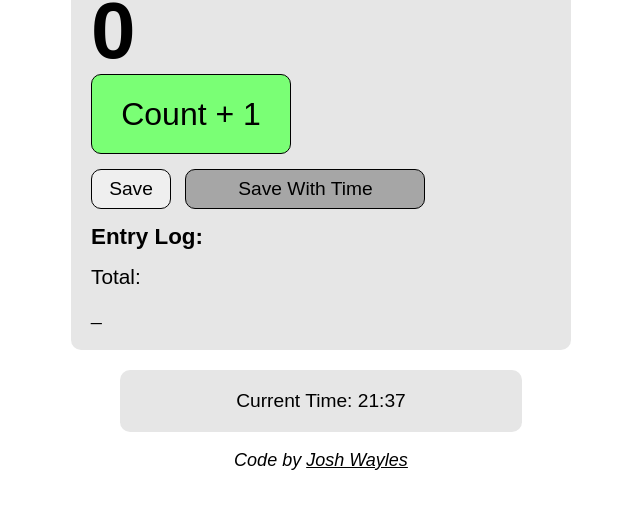
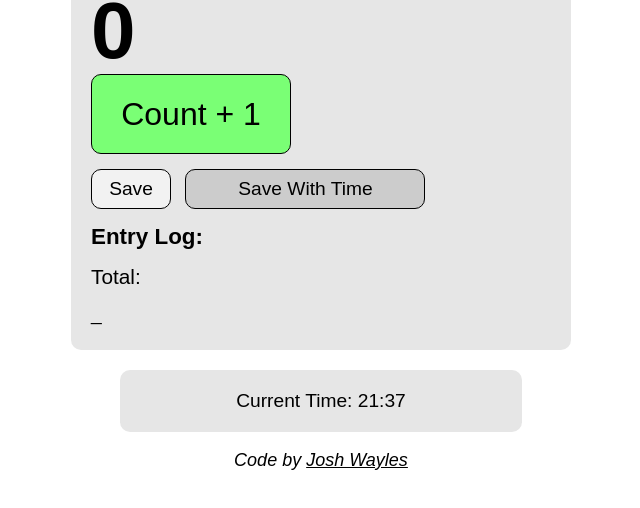
Before and after one commit to JoshWayles/Counter-App, a plain HTML site: page index.html in a window 1280 px wide. Shown: the part 86-594 px from the top of the page, without its empty margins (319-959 px from the left). Drawn offline with Linux system fonts and the light colour scheme.

Commit message:
Update style.css

```diff
--- a/style.css
+++ b/style.css
@@ -69,13 +69,14 @@ button {
 }
 
 .save {
+  background-color: hsl(0, 0%, 95%);
   height: 40px;
   width: 80px;
   font-size: 1.2rem;
 }
 
 .time-save {
-  background-color: hsl(0deg, 0%, 65%);
+  background-color: hsl(0, 0%, 80%);
   height: 40px;
   width: 240px;
   font-size: 1.2rem;
```
